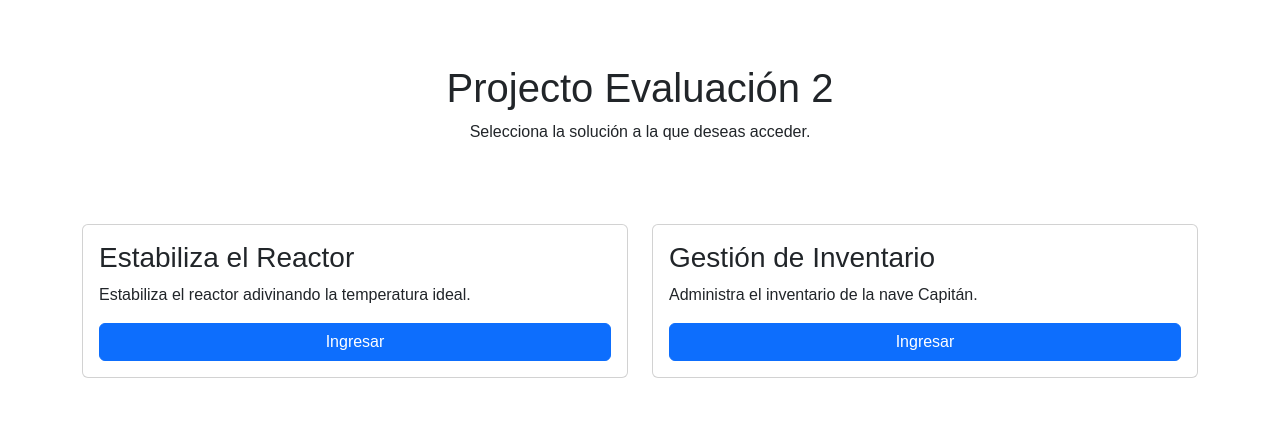
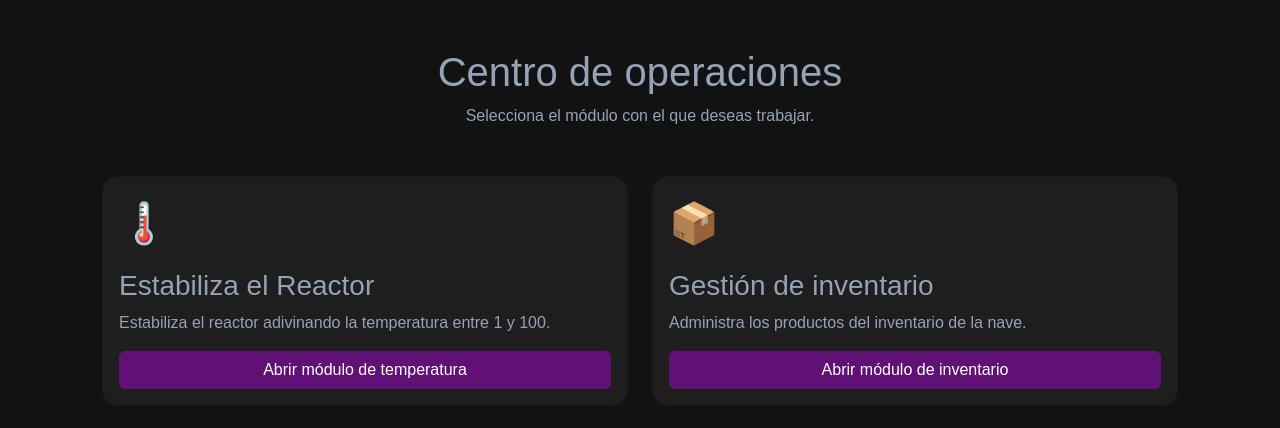
Before and after one commit to Diego-Armanado-Mata/Desarrollo-WEB---E2, a React app in the folder frontend/: page / in a window 1280 px wide. Shown: the top 428 px of the page. Built offline with nearby package versions, Linux system fonts and the light colour scheme; the HTML template or start-up script is replaced by a standard one.

Commit message:
feat: Home con estilos css

```diff
--- a/frontend/src/App.css
+++ b/frontend/src/App.css
@@ -1,10 +1,35 @@
-.app {
+
+#root {
   min-height: 100vh;
 }
-/* css basico del proyecto */
 
-header,
-main,
-footer {
-  padding: 1rem 2rem;
+.module-card {
+  background-color: #1E1E1E;
+  border-radius: 16px;
+  transition: transform 0.2s ease, box-shadow 0.2s ease;
+  color: #94A3B8;
 }
+
+.module-card:hover {
+  transform: translateY(-4px);
+  box-shadow: 0 8px 24px rgba(97, 17, 117, 0.1);
+}
+
+.module-card-icon {
+  font-size: 2.5rem;
+}
+
+.home-container {
+  max-width: 1100px;
+}
+
+.game-area {
+  max-width: 500px;
+  margin-inline: auto;
+}
+
+.module-card .btn {
+  background-color: #611175;
+  border-color: #611175;
+  color: #fff;
+}
--- a/frontend/src/App.jsx
+++ b/frontend/src/App.jsx
@@ -1,33 +1,25 @@
+
 import { useState } from 'react'
 import Home from './paginas/Home'
+import Reactor from './paginas/Reactor'
+import Inventario from './paginas/Inventario'
 import './App.css'
 
 function App() {
   const [vista, setVista] = useState('home')
 
-  if (vista === 'moduloUno') {
-    return (
-      <main>
-        <button onClick={() => setVista('home')}>
-          Volver al inicio
-        </button>
-        <h1>Módulo uno</h1>
-      </main>
-    )
+  const volver = () => setVista('home')
+
+  switch (vista) {
+    case 'reactor':
+      return <Reactor volver={volver} />
+
+    case 'inventario':
+      return <Inventario volver={volver} />
+
+    default:
+      return <Home navegar={setVista} />
   }
-
-  if (vista === 'moduloDos') {
-    return (
-      <main>
-        <button onClick={() => setVista('home')}>
-          Volver al inicio
-        </button>
-        <h1>Módulo dos</h1>
-      </main>
-    )
-  }
-
-  return <Home navegar={setVista} />
 }
 
 export default App
--- a/frontend/src/componentes/tarjeta.jsx
+++ b/frontend/src/componentes/tarjeta.jsx
@@ -1,19 +1,21 @@
 import { Card, CardBody, CardTitle, CardText, Button } from 'reactstrap'
 
-function ModuleCard({ titulo, descripcion, onClick }) {
+function ModuleCard({ titulo, descripcion, icono, textoBoton, onClick }) {
   return (
     <Card className="module-card h-100">
       <CardBody className="d-flex flex-column">
+        <div className="module-card-icon mb-3">
+          {icono}
+        </div>
         <CardTitle tag="h3">{titulo}</CardTitle>
 
         <CardText>{descripcion}</CardText>
 
         <Button
-          color="primary"
           className="mt-auto"
           onClick={onClick}
         >
-          Ingresar
+          {textoBoton}
         </Button>
       </CardBody>
     </Card>
--- a/frontend/src/index.css
+++ b/frontend/src/index.css
@@ -11,4 +11,6 @@ body,
 
 body {
   font-family: Arial, sans-serif;
+  background-color: #121212;
+  color: #94A3B8;
 }
--- a/frontend/src/paginas/Home.jsx
+++ b/frontend/src/paginas/Home.jsx
@@ -1,28 +1,33 @@
+
 import { Container, Row, Col } from 'reactstrap'
 import ModuleCard from '../componentes/tarjeta'
 
 function Home({ navegar }) {
   return (
-    <Container className="py-5">
+    <Container className="home-container py-5">
       <header className="text-center mb-5">
-        <h1>Projecto Evaluación 2</h1>
-        <p>Selecciona la solución a la que deseas acceder.</p>
+        <h1>Centro de operaciones</h1>
+        <p>Selecciona el módulo con el que deseas trabajar.</p>
       </header>
 
       <Row className="g-4">
-        <Col md="6">
+        <Col xs="12" md="6">
           <ModuleCard
             titulo="Estabiliza el Reactor"
-            descripcion="Estabiliza el reactor adivinando la temperatura ideal."
-            onClick={() => navegar('moduloUno')}
+            descripcion="Estabiliza el reactor adivinando la temperatura entre 1 y 100."
+            icono="🌡️"
+            textoBoton="Abrir módulo de temperatura"
+            onClick={() => navegar('reactor')}
           />
         </Col>
 
-        <Col md="6">
+        <Col xs="12" md="6">
           <ModuleCard
-            titulo="Gestión de Inventario"
-            descripcion="Administra el inventario de la nave Capitán."
-            onClick={() => navegar('moduloDos')}
+            titulo="Gestión de inventario"
+            descripcion="Administra los productos del inventario de la nave."
+            icono="📦"
+            textoBoton="Abrir módulo de inventario"
+            onClick={() => navegar('inventario')}
           />
         </Col>
       </Row>
--- a/frontend/src/paginas/Inventario.jsx
+++ b/frontend/src/paginas/Inventario.jsx
@@ -0,0 +1,20 @@
+//pagina solo para probar el inventario, quitenla si quieren
+
+import { Container, Button } from 'reactstrap'
+
+function Inventario({ volver }) {
+  return (
+    <Container className="py-5">
+      <Button color="secondary" outline onClick={volver}>
+        ← Volver al inicio
+      </Button>
+
+      <section className="text-center mt-5">
+        <h1>Gestión de inventario</h1>
+        <p>Este módulo será implementado por el equipo.</p>
+      </section>
+    </Container>
+  )
+}
+
+export default Inventario
--- a/frontend/src/paginas/Reactor.jsx
+++ b/frontend/src/paginas/Reactor.jsx
@@ -0,0 +1,25 @@
+
+import { Container, Button } from 'reactstrap'
+
+function Reactor({ volver }) {
+  return (
+    <Container className="py-5">
+      <Button color="secondary" outline onClick={volver}>
+        ← Volver al inicio
+      </Button>
+
+      <section className="text-center mt-5">
+        <h1>Estabiliza el Reactor</h1>
+        <p>
+          Adivina la temperatura de estabilización entre 1 y 100.
+        </p>
+
+        <div className="game-area mt-4">
+          {/* Aqui va el juego */}
+        </div>
+      </section>
+    </Container>
+  )
+}
+
+export default Reactor
```
